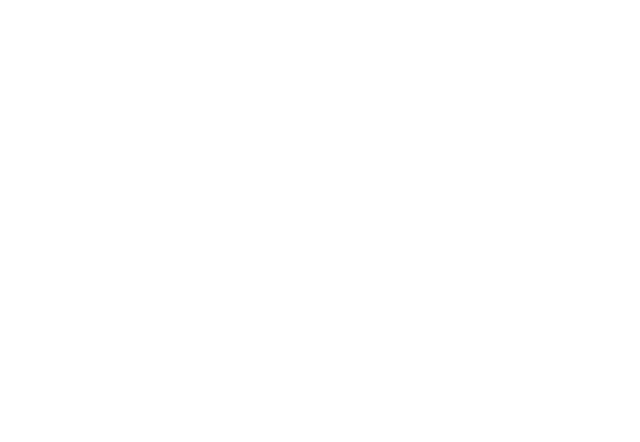
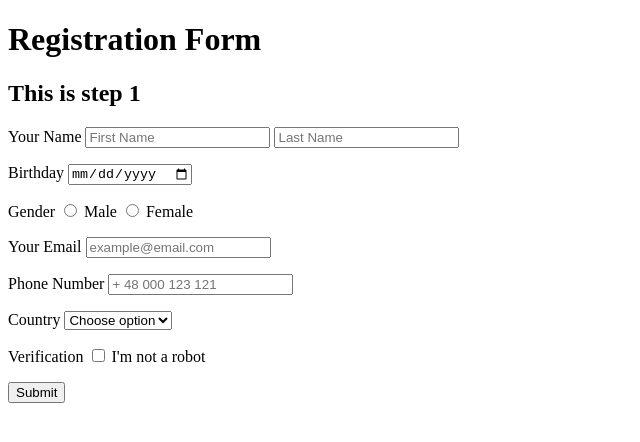
Before and after one commit to szymonpietranik/myform, a plain HTML site: page index.html in a window 1280 px wide. Shown: the whole page, without its empty margins (0-640 px from the left). Drawn offline with Linux system fonts and the light colour scheme.

Commit message:
add content to form

```diff
--- a/index.html
+++ b/index.html
@@ -1,9 +1,71 @@
 <!DOCTYPE html>
-<html lang="pl">
+<html lang="en">
   <head>
     <meta charset="UTF-8" />
     <meta name="viewport" content="width=device-width, initial-scale=1.0" />
     <title>Formularz</title>
   </head>
-  <body></body>
+  <body>
+    <h1>Registration Form</h1>
+    <h2>This is step 1</h2>
+    <form action="url://z-którym-gadamy" method="post">
+      <p>
+        <label for="name">Your Name</label>
+        <input
+          type="text"
+          id="name"
+          name="first_name"
+          placeholder="First Name"
+        />
+        <input type="text" name="last_name" placeholder="Last Name" />
+      </p>
+      <p>
+        <label for="date">Birthday</label>
+        <input type="date" id="date" name="birthday" />
+      </p>
+      <p>
+        Gender
+        <input type="radio" id="male" name="gender" />
+        <label for="male">Male</label>
+        <input type="radio" id="female" name="gender" />
+        <label for="female">Female</label>
+      </p>
+
+      <p>
+        <label for="email">Your Email</label>
+        <input
+          type="email"
+          id="email"
+          name="email"
+          placeholder="example@email.com"
+        />
+      </p>
+      <p>
+        <label for="tel">Phone Number</label>
+        <input
+          type="tel"
+          id="tel"
+          name="phone_number"
+          placeholder="+ 48 000 123 121 "
+        />
+      </p>
+      <p>
+        <label for="country">Country</label>
+        <select name="country" id="country">
+          <option value="">Choose option</option>
+          <option value="poland">Poland</option>
+          <option value="germany">Germany</option>
+          <option value="france">France</option>
+        </select>
+      </p>
+      <p>
+        Verification
+        <input type="checkbox" id="verification" name="verification" />
+        <label for="verification">I'm not a robot</label>
+      </p>
+      <p>
+        <input type="submit" value="Submit" />
+      </p>
+    </form>
+  </body>
 </html>
```
